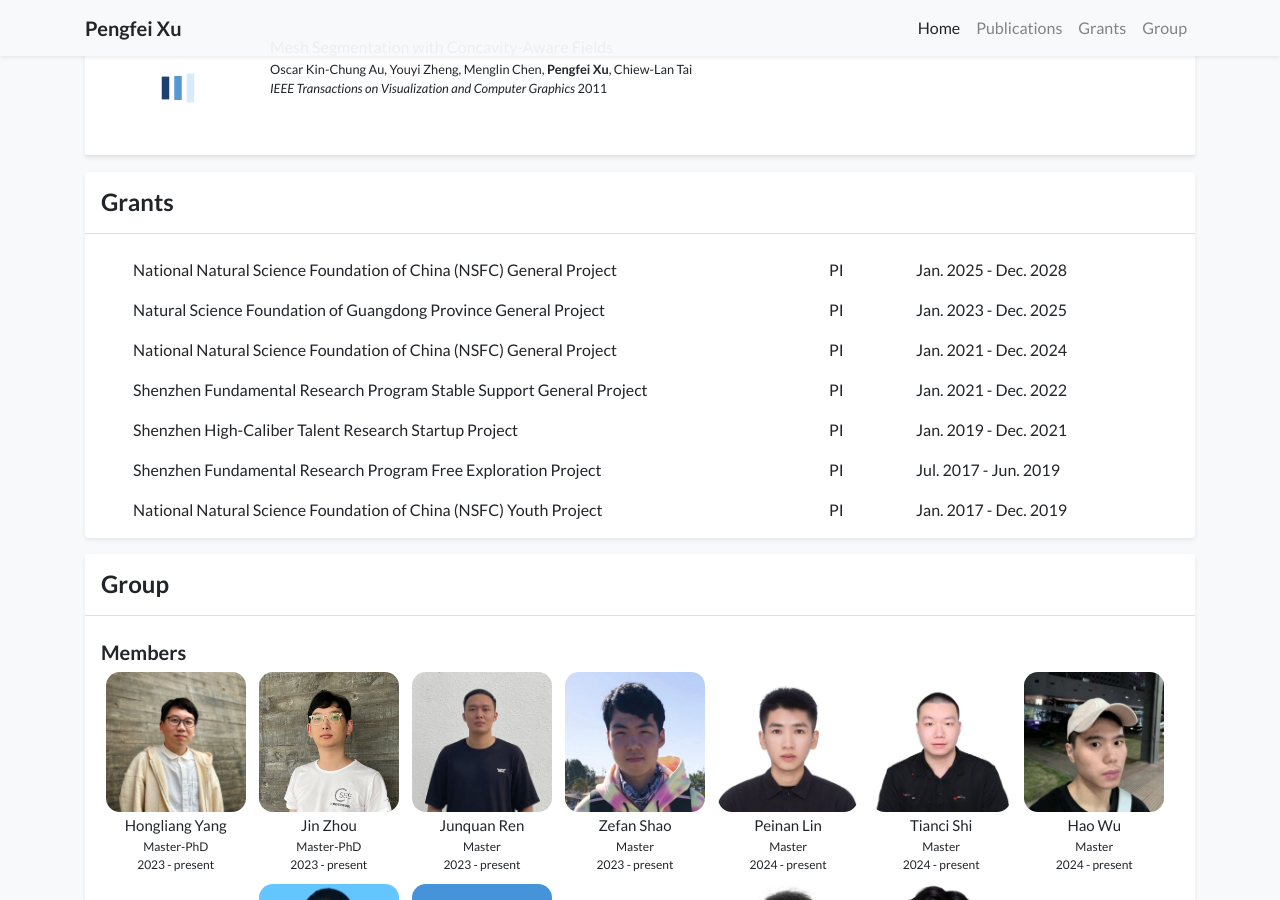
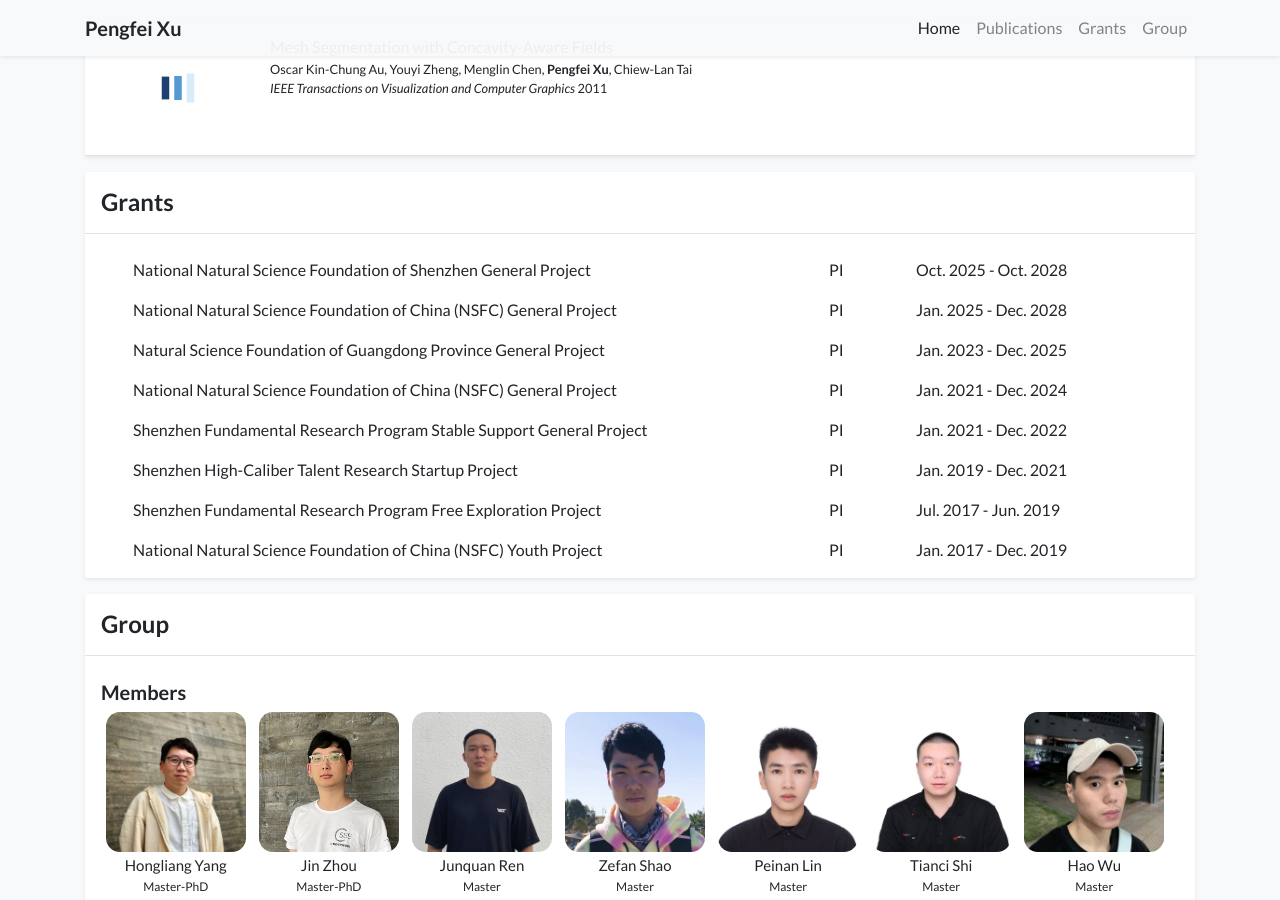
Before and after one commit to pengfeixu/pengfeixu.github.io, a Jekyll site: the page built from index.html, in a window 1280 px wide and 900 px high, scrolled down 4613 px. Built offline with Jekyll 4.4.1, drawn with Linux system fonts in a browser that asks for light colours; a style sheet for code colours, icons or effects is not loaded.

Commit message:
Update grants.yml

```diff
--- a/_data/grants.yml
+++ b/_data/grants.yml
@@ -1,3 +1,10 @@
+- title: Controllable Generation of Graphic User Interface Layouts
+  role: PI
+  amount: 300,000 RMB
+  project: National Natural Science Foundation of Shenzhen General Project
+  number: JCYJ20250604181519025
+  period: Oct. 2025 - Oct. 2028
+
 - title: Data-driven Conditional Generation of Graphic Layouts
   role: PI
   amount: 500,000 RMB
```
